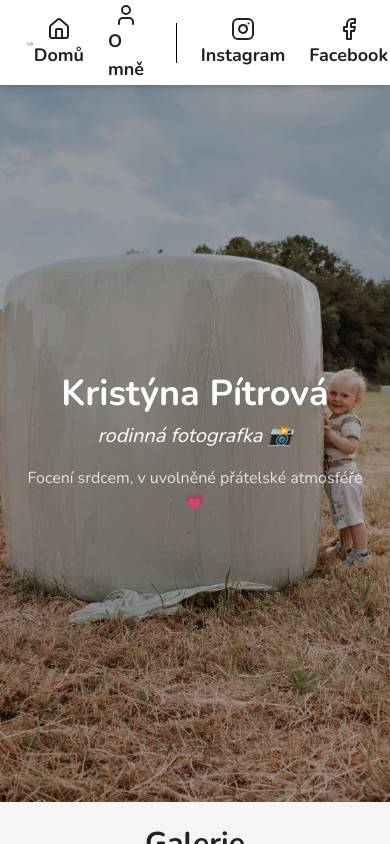
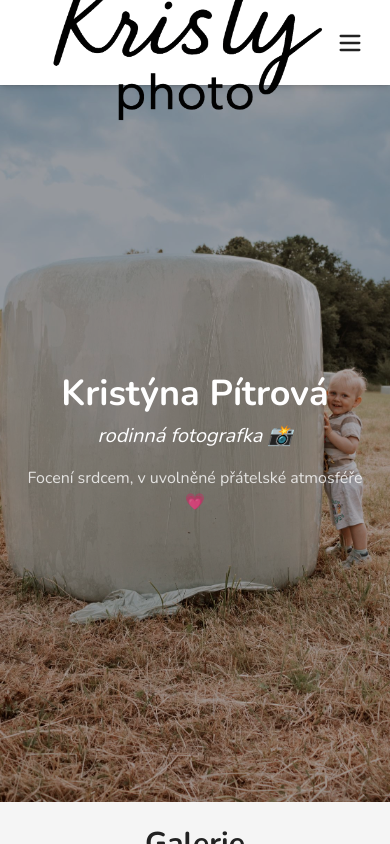
Before and after one commit to StajireK/kristy-photo, a Next.js app: page / in a window 390 px wide. Built offline with nearby package versions, Linux system fonts and the light colour scheme.

Commit message:
Refactor Header component to include mobile menu functionality and improve accessibility

```diff
--- a/src/app/components/Header.tsx
+++ b/src/app/components/Header.tsx
@@ -1,32 +1,39 @@
-import { Facebook, Home, Instagram, User } from "lucide-react";
+"use client";
+import { Facebook, Home, Instagram, Menu, User, X } from "lucide-react";
 import Image from "next/image";
 import Link from "next/link";
+import { useState } from "react";
 
 export default function Header() {
+  const [menuOpen, setMenuOpen] = useState(false);
+
   return (
-    <header className="sticky top-0 z-50 bg-white h-[85px] shadow-md">
-      <div className="max-w-[95%] mx-auto px-4 flex justify-between items-center h-full">
-        <div>
+    <header className="sticky top-0 z-50 bg-white shadow-md">
+      <div className="max-w-[95%] mx-auto px-4 h-[85px] flex justify-between items-center">
+        {/* Logo */}
+        <Link href="/">
           <Image
             src="/kristy-photo-logo.png"
             alt="Kristy Photo Logo"
             width={66}
             height={66}
-            className=" w-auto inline-block mr-2"
+            className="w-auto"
             priority
           />
-        </div>
-        <nav className="flex gap-6 text-lg font-bold text-text py-4 items-center">
+        </Link>
+
+        {/* Desktop nav */}
+        <nav className="hidden md:flex gap-6 text-lg font-bold text-text items-center">
           <Link href="/" className="hover:underline flex flex-col items-center">
-            <Home />
+            <Home size={20} />
             Domů
           </Link>
-          <a
+          <Link
             href="/about"
             className="hover:underline flex flex-col items-center"
           >
-            <User />O mně
-          </a>
+            <User size={20} />O mně
+          </Link>
 
           <div className="bg-black ml-2 h-10 w-px" />
 
@@ -36,7 +43,7 @@ export default function Header() {
             rel="noopener noreferrer"
             className="hover:underline flex flex-col items-center"
           >
-            <Instagram />
+            <Instagram size={20} />
             Instagram
           </a>
           <a
@@ -45,17 +52,56 @@ export default function Header() {
             rel="noopener noreferrer"
             className="hover:underline flex flex-col items-center"
           >
-            <Facebook />
+            <Facebook size={20} />
             Facebook
           </a>
-          <a
+          <Link
             href="/contact"
-            className=" text-xl px-6 py-3 bg-primary text-white rounded-full shadow hover:bg-primary/90 transition"
+            className="text-sm px-6 py-2 bg-primary text-white rounded-full shadow hover:bg-primary/90 transition"
           >
             Domluvit focení
-          </a>
+          </Link>
         </nav>
+
+        {/* Mobile menu toggle */}
+        <button
+          className="md:hidden"
+          onClick={() => setMenuOpen((prev) => !prev)}
+        >
+          {menuOpen ? <X size={28} /> : <Menu size={28} />}
+        </button>
       </div>
+
+      {/* Mobile nav panel */}
+      {menuOpen && (
+        <div className="md:hidden bg-white shadow-md border-t">
+          <div className="flex flex-col items-center py-4 space-y-4 text-lg font-semibold">
+            <Link href="/" onClick={() => setMenuOpen(false)}>
+              Domů
+            </Link>
+            <Link href="/about" onClick={() => setMenuOpen(false)}>
+              O mně
+            </Link>
+            <Link href="/contact" onClick={() => setMenuOpen(false)}>
+              Domluvit focení
+            </Link>
+            <a
+              href="https://www.instagram.com/kristypitrova.photo/"
+              target="_blank"
+              rel="noopener noreferrer"
+            >
+              Instagram
+            </a>
+            <a
+              href="https://www.facebook.com/tynka.jaluvkova"
+              target="_blank"
+              rel="noopener noreferrer"
+            >
+              Facebook
+            </a>
+          </div>
+        </div>
+      )}
     </header>
   );
 }
```
